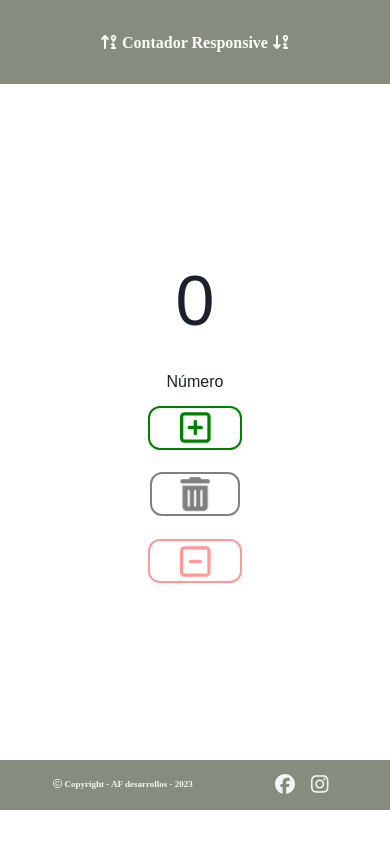
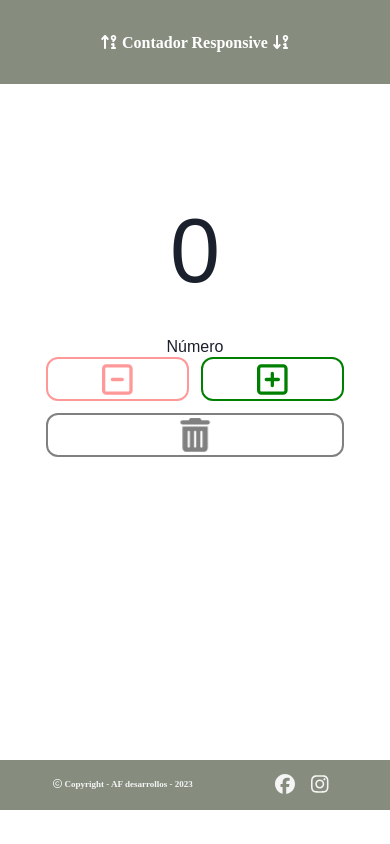
Before and after one commit to FueguinoF/2modClase5, a React (Vite) app: page / in a window 390 px wide. Built offline with nearby package versions, Linux system fonts and the light colour scheme; a web font is replaced by a local one.

Commit message:
Contador funcional - mejora en responsive - color mejorado - estilo con detalles  - faltan animaciones

```diff
--- a/src/Components/ContadorResponsive/ContadorResponsive.jsx
+++ b/src/Components/ContadorResponsive/ContadorResponsive.jsx
@@ -1,4 +1,4 @@
-import { Button, Container, Text } from '@chakra-ui/react';
+import { Button, Container, Grid, GridItem, Text } from '@chakra-ui/react';
 import {React ,  useState } from 'react';
 // import './ContadorResponsive.css';
 import { FontAwesomeIcon } from '@fortawesome/react-fontawesome'
@@ -23,15 +23,22 @@ const ContadorResponsive=()=>{
 
     return(
         <Container display={'flex'} flexDirection={'column'} alignItems={"center"} variant='elevated'
-            justifyContent={'space-around'} maxH={'500'} minH={'200'}>
+            justifyContent={'space-around'} maxH={'500'} minH={'200'} maxW={'400'}>
             <Container display={'flex'} flexDirection={'column'} alignItems={"center"} gap={'4'} fontFamily={'"seven segment" , sans-serif'}>
-                <Text fontSize={{base:'70', sm:'140', md:'200'}}>{contador}</Text>
+                <Text fontSize={{base:'90', sm:'140', md:'200'}}>{contador}</Text>
                 <Text fontSize={{base:'16', sm:'24', md:'32'}}> Número </Text>
             </Container>
-            <Container display={'flex'} flexDirection={{base:'column-reverse' , sm:'row'}} alignItems={"center"} justifyContent={'space-around'} minH={{base:'200px', sm:'100px'}}>
-                <Button onClick={restar} padding={'10px 30px'} borderRadius={'10px'} bg={'white'} outlineOffset={'2'} outlineColor={'red'} color={'red'} _hover={{bg:'rgb(236, 94, 69)', color:'white'}} isDisabled={contador <= 0}><FontAwesomeIcon icon={faSquareMinus} fontSize={'35'}  /></Button>
-                <Button onClick={borrar} padding={'10px 30px'} borderRadius={'10px'} bg={'white'} outlineOffset={'2'} outlineColor={'gray'} color={'gray'} _hover={{bg:'gray', color:'white'}}><FontAwesomeIcon icon={faTrashCan} beatFade fontSize={'30'} /></Button>
-                <Button onClick={sumar} padding={'10px 30px'} borderRadius={'10px'} bg={'white'} outlineOffset={'2'} outlineColor={'green'} color={'green'} _hover={{bg:'rgb(152, 236, 69)', color:'white'}}><FontAwesomeIcon icon={faSquarePlus} fontSize={'35'}/></Button>
+            {/* <Container display={'flex'} flexDirection={{base:'column-reverse' , sm:'row'}} alignItems={"center"} justifyContent={'space-around'} minH={{base:'200px', sm:'100px'}}>
+                <Button onClick={restar} padding={'10px 30px'} borderRadius={'10px'} bg={'white'} outlineOffset={'2'} outlineColor={'red'} color={'red'} _hover={{bg:'rgb(248, 134, 114)', color:'white'}} isDisabled={contador <= 0}><FontAwesomeIcon icon={faSquareMinus} fontSize={'35'}  /></Button>
+                <Button onClick={borrar} padding={'10px 30px'} borderRadius={'10px'} bg={'white'} outlineOffset={'2'} outlineColor={'gray'} color={'gray'} _hover={{bg:'rgb(184, 184, 184)', color:'white'}}><FontAwesomeIcon icon={faTrashCan} beatFade fontSize={'30'} /></Button>
+                <Button onClick={sumar} padding={'10px 30px'} borderRadius={'10px'} bg={'white'} outlineOffset={'2'} outlineColor={'green'} color={'green'} _hover={{bg:'rgb(125, 196, 55)', color:'white'}}><FontAwesomeIcon icon={faSquarePlus} fontSize={'35'}/></Button>
+            </Container> */}
+            <Container  minH={{base:'300px', sm:'100px'}}>
+                <Grid templateColumns={{base:'repeat(2,1fr)',md:'repeat(3,1fr)'}} rowGap={4} gap={4} alignItems={'center'}>
+                    <GridItem colSpan={1}><Button m={'2,2'} w={'full'} onClick={restar} padding={'10px 30px'} borderRadius={'10px'} bg={'white'} outlineOffset={'2'} outlineColor={'red'} color={'red'} _hover={{bg:'rgb(248, 134, 114)', color:'white'}} isDisabled={contador <= 0}><FontAwesomeIcon icon={faSquareMinus} fontSize={'35'}  /></Button></GridItem>
+                    <GridItem colSpan={{base:2 ,md:1}} order={{base:2 ,md:1}}><Button m={'2,2'} w={'full'}  onClick={borrar} padding={'10px 30px'} borderRadius={'10px'} bg={'white'} outlineOffset={'2'} outlineColor={'gray'} color={'gray'} _hover={{bg:'rgb(184, 184, 184)', color:'white'}}><FontAwesomeIcon icon={faTrashCan} beatFade fontSize={'30'} /></Button></GridItem>
+                    <GridItem colSpan={1} order={{base:1 ,md:2}}><Button m={'2,2'} w={'full'}  onClick={sumar} padding={'10px 30px'} borderRadius={'10px'} bg={'white'} outlineOffset={'2'} outlineColor={'green'} color={'green'} _hover={{bg:'rgb(125, 196, 55)', color:'white'}}><FontAwesomeIcon icon={faSquarePlus} fontSize={'35'}/></Button></GridItem>
+                </Grid>
             </Container>
 
         </Container>
```
